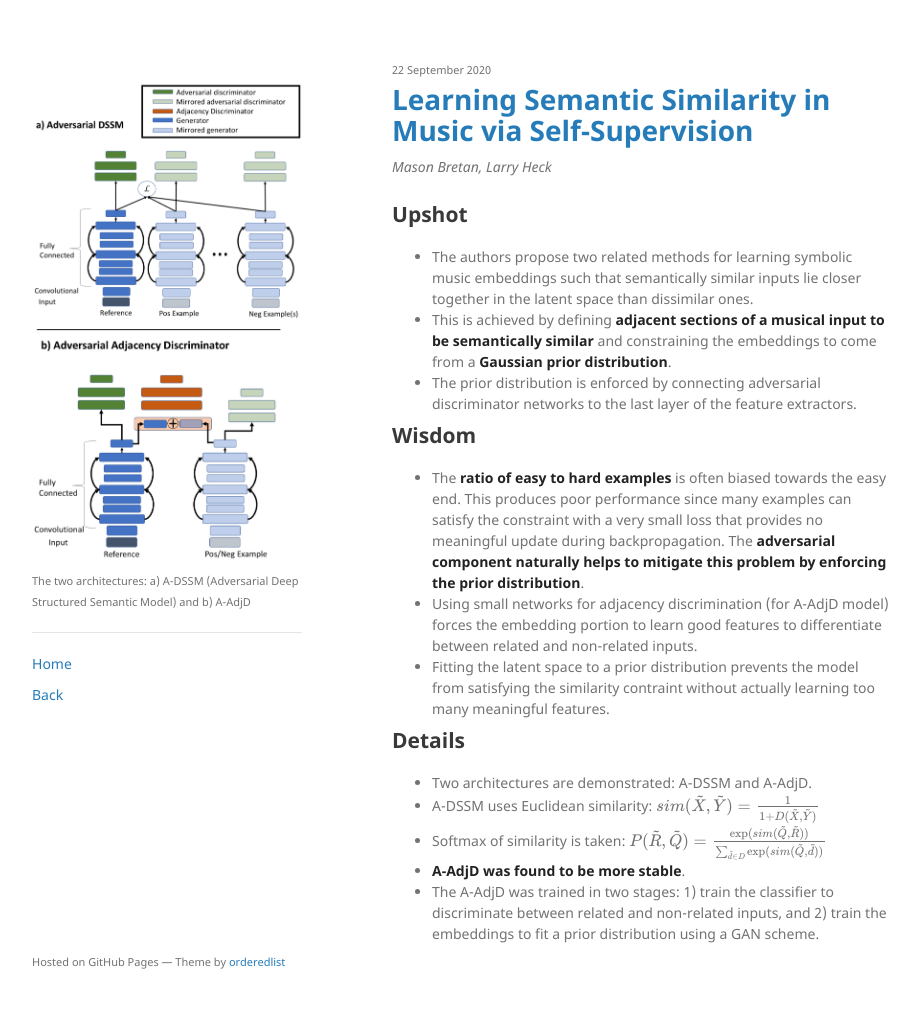
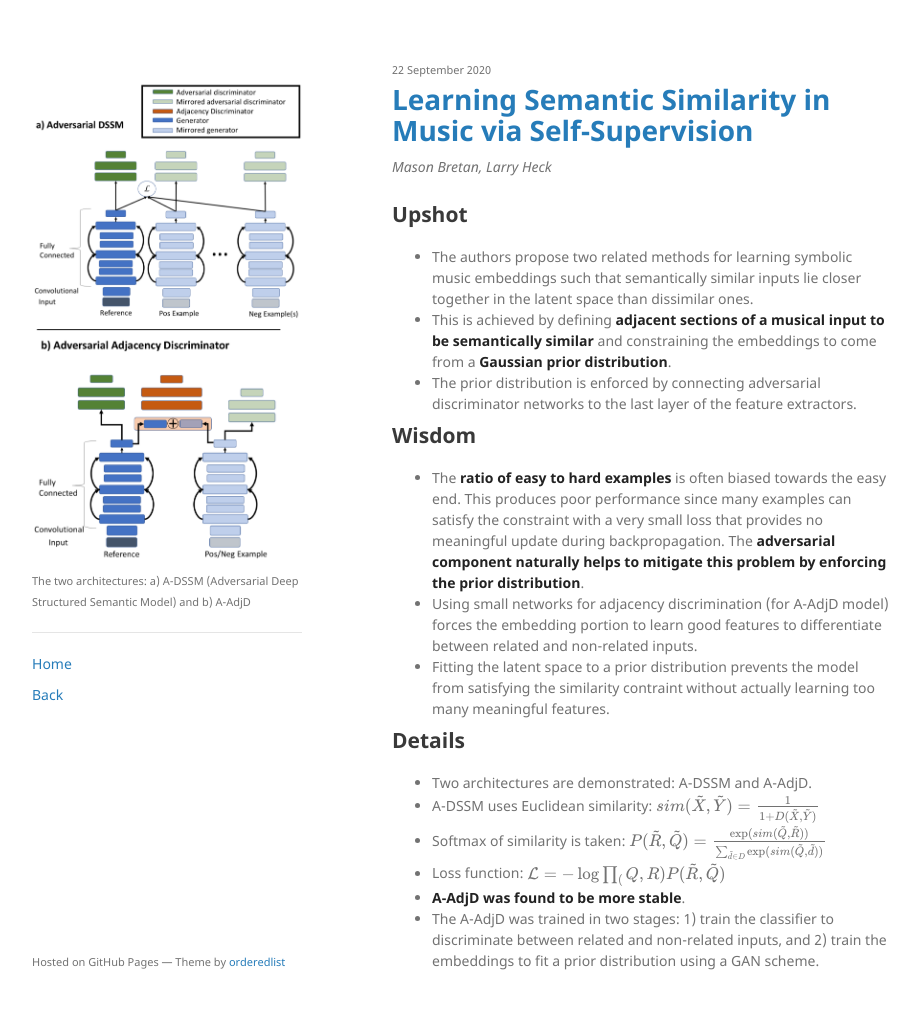
Before and after one commit to shreyanc/shreyanc.github.io, a Jekyll site: the page built from _posts/2020-09-22-semantic-similarity-via-self-supervision.md, in a window 1280 px wide and 1031 px high. Shown: the top 1009 px of the window, without its empty margins (178-1097 px from the left). Built offline with Jekyll 4.4.1, drawn with Linux system fonts in a browser that asks for light colours; formulas are drawn with MathJax 3.

Commit message:
Update 2020-09-22-semantic-similarity-via-self-supervision.md

```diff
--- a/_posts/2020-09-22-semantic-similarity-via-self-supervision.md
+++ b/_posts/2020-09-22-semantic-similarity-via-self-supervision.md
@@ -36,5 +36,9 @@ $$
 $$
 P(\tilde{R}, \tilde{Q}) = \frac{\exp (sim(\tilde{Q}, \tilde{R}))}{\sum_{\tilde{d}\in D}\exp (sim(\tilde{Q}, \tilde{d}))}
 $$
+- Loss function:
+$$
+\mathcal{L} = - \log \prod_(Q,R) P(\tilde{R}, \tilde{Q})
+$$
 - **A-AdjD was found to be more stable**.
 - The A-AdjD was trained in two stages: 1) train the classifier to discriminate between related and non-related inputs, and 2) train the embeddings to fit a prior distribution using a GAN scheme.
```
